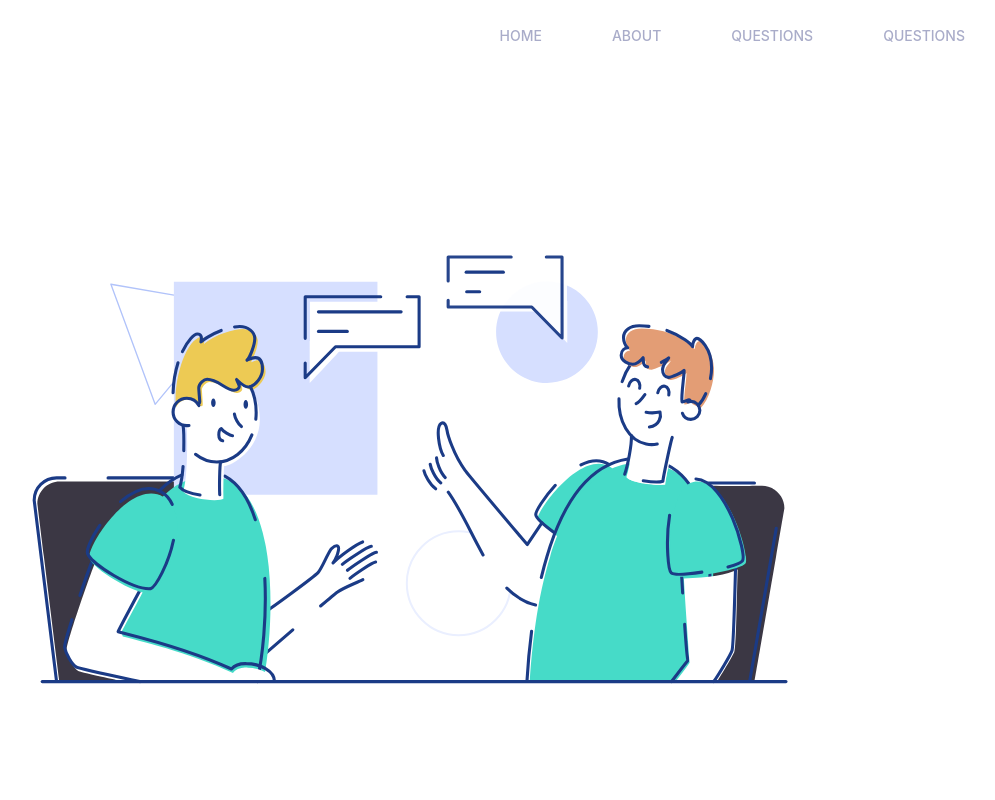
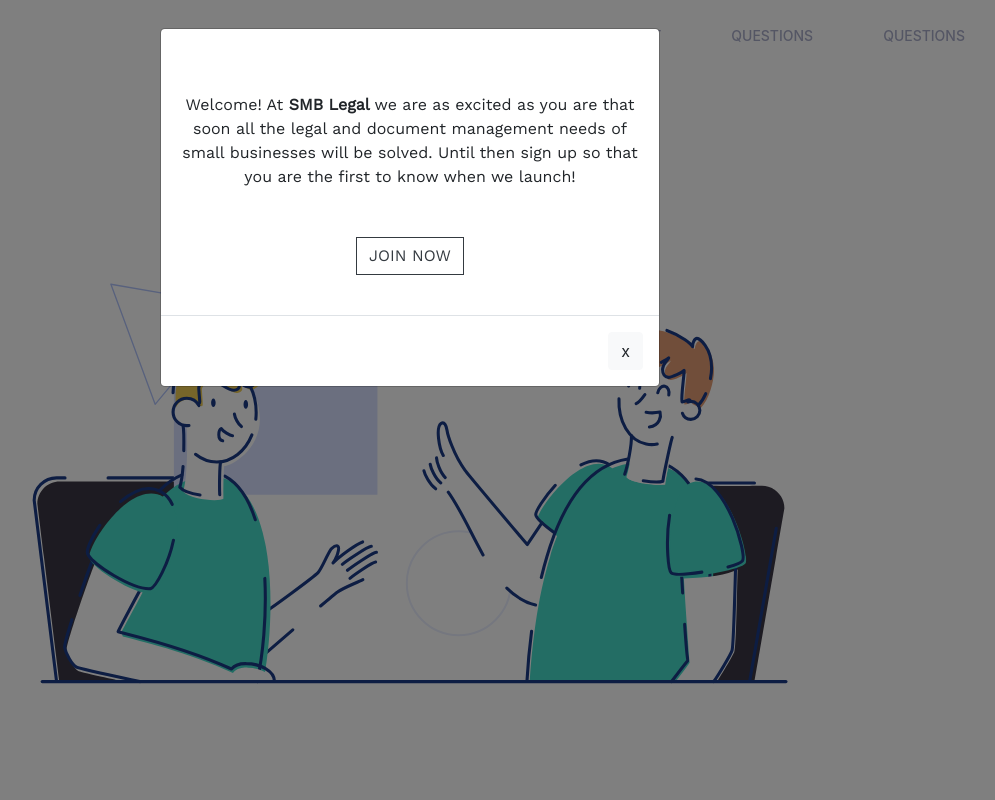
Before and after one commit to darienhong/smbusinesslegal.com, a React (Create React App) app in the folder smblegal/: page / in a window 1280 px wide. Shown: the top 800 px of the page, without its empty margins (230-1225 px from the left). Built offline with nearby package versions, Linux system fonts and the light colour scheme.

Commit message:
created modal for pop-up join message

```diff
--- a/smblegal/src/App.css
+++ b/smblegal/src/App.css
@@ -113,6 +113,7 @@
 
 nav a:hover {
   color: rgb(57, 60, 126);
+  text-decoration: none;
 
 }
 
--- a/smblegal/src/Homepage.jsx
+++ b/smblegal/src/Homepage.jsx
@@ -4,6 +4,13 @@
 import Button from 'react-bootstrap/Button';
 import Lottie from 'react-lottie';
 import animationData from './assets/animation.json';
+
+import ModalDialog from 'react-bootstrap/ModalDialog'
+import ModalHeader from 'react-bootstrap/ModalHeader'
+import ModalTitle from 'react-bootstrap/ModalTitle'
+import ModalBody from 'react-bootstrap/ModalBody'
+import ModalFooter from 'react-bootstrap/ModalFooter'
+import ModalTest from './modal.jsx';
 
 
 export default class Homepage extends Component {
@@ -12,6 +19,7 @@
     }
 
     render() {
+
       const defaultOptions = {
         loop: true,
         autoplay: true,
@@ -22,7 +30,9 @@
       };
 
         return (
+
           <div class="homepage">
+            <ModalTest />
         <Lottie
 	          options={defaultOptions}
             height={800}
@@ -31,7 +41,8 @@
            <h1 style={{ fontWeight: 800, fontSize: 80}}> SMB Legal </h1>
            <h2 style={{ textAlign: "center"}}> Small Business Lifecycle Management </h2>
            <br></br>
-           <p style={{ textAlign: "center"}}> Sign up for the beta here!</p>
+           <p style={{ textAlign: "center"}}> You have come to the right place to bring your
+           small business into the digital world and avoid legal headaches </p>
            <br></br>
 
          <div class='signup'>
--- /dev/null
+++ b/smblegal/src/modal.jsx
@@ -0,0 +1,54 @@
+import React, { Component } from 'react';
+import './App.css';
+import Button from 'react-bootstrap/Button';
+import Modal from 'react-bootstrap/Modal';
+import ModalDialog from 'react-bootstrap/ModalDialog'
+import ModalHeader from 'react-bootstrap/ModalHeader'
+import ModalTitle from 'react-bootstrap/ModalTitle'
+import ModalBody from 'react-bootstrap/ModalBody'
+import ModalFooter from 'react-bootstrap/ModalFooter'
+
+export default class ModalTest extends Component {
+    constructor(props) {
+        super(props);
+        this.state = {
+            show: true
+        };
+
+        this.handleClose = this.handleClose.bind(this);
+        this.handleShow = this.handleShow.bind(this);
+    }
+
+    handleClose (){
+        this.setState({ show: false });
+    };
+
+    handleShow (){
+        this.setState({ show: true });
+    };
+
+    render() {
+        return(
+            <div>
+
+                <Modal show={this.state.show} onHide={this.handleClose}>
+                    <ModalBody style={{fontFamily: 'WorkSans'}}>
+                    <br></br>
+                    <br></br>
+                     <center> Welcome! At <b>SMB Legal </b>we are as excited as you are that soon all the legal
+                        and document management needs of small businesses will be solved.
+                        Until then sign up so that you are the first to know when we launch! </center>
+                        <br></br>
+                        <br></br>
+                        <center> <Button variant="outline-dark" style={{fontFamily: 'WorkSans', fontWeight: 500, borderRadius: 0}}> JOIN NOW </Button>{' '} </center>
+                        <br></br>
+                        </ModalBody>
+                    <ModalFooter>
+
+                        <Button variant="light" onClick={this.handleClose}> x </Button>
+                    </ModalFooter>
+                </Modal>
+            </div>
+        );
+    }
+}
--- a/smblegal/src/nav-bar.js
+++ /dev/null
@@ -1 +0,0 @@
-import React from 'react';
```
